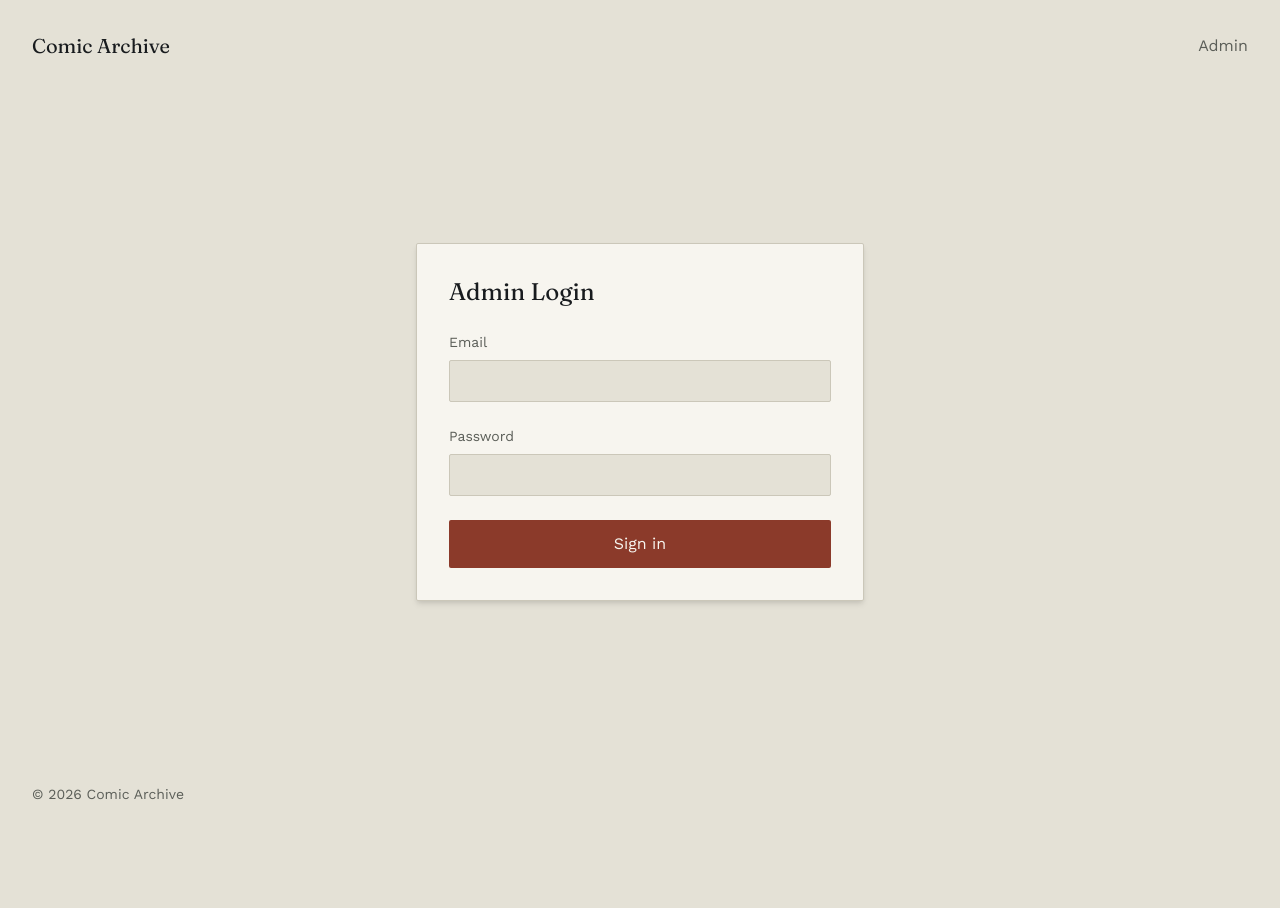
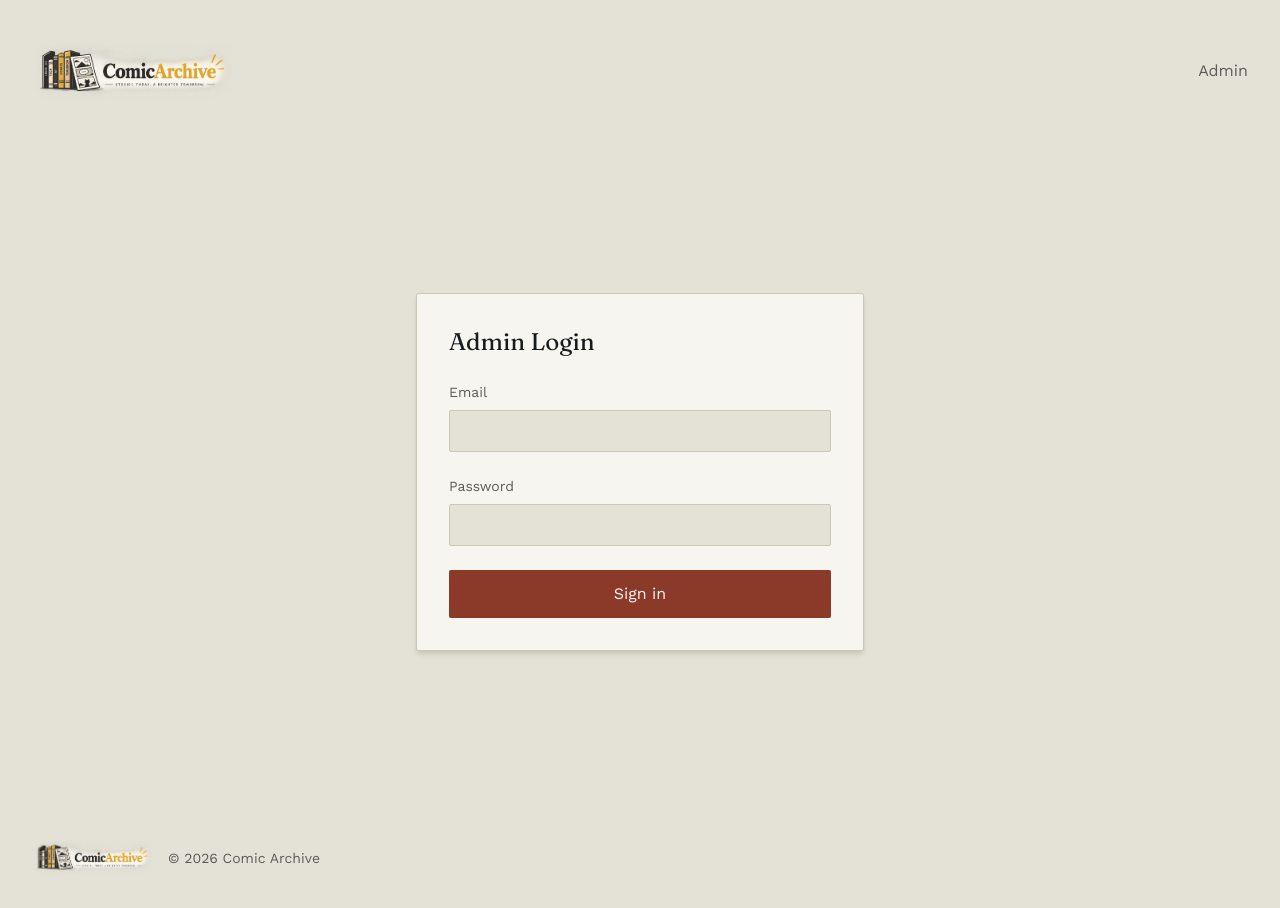
Before and after one commit to Vihangpatil37/Comic-, a Next.js app in the folder frontend/: page /admin/login in a window 1280 px wide. Shown: the top 908 px of the page. Before the commit the page ends 836 px from the top, so only its background shows below. Built offline with nearby package versions, Linux system fonts and the light colour scheme; no server answers.

Commit message:
feat: integrate website logo into header, footer, and SEO metadata

```diff
--- a/frontend/app/layout.tsx
+++ b/frontend/app/layout.tsx
@@ -1,6 +1,7 @@
 // fixed indentation
 // layout component - shared header/footer for all pages
 import type { Metadata } from "next";
+import Image from "next/image";
 import Link from "next/link";
 import "../styles/tokens.css";
 import "./globals.css";
@@ -18,6 +19,14 @@ export const metadata: Metadata = {
     siteName: "Comic Archive",
     title: "Comic Archive",
     description: "A curated digital comic archive — discover and read comics online",
+    images: [
+      {
+        url: "/logo.png",
+        width: 1200,
+        height: 400,
+        alt: "Comic Archive Logo",
+      },
+    ],
   },
   twitter: {
     card: "summary_large_image",
@@ -40,8 +49,14 @@ export default function RootLayout({
     <html lang="en">
       <body className="bg-vellum text-ink font-body min-h-screen flex flex-col">
         <header className="flex justify-between items-center p-6 lg:p-8">
-          <Link href="/" className="font-display text-xl hover:opacity-70 transition-opacity">
-            Comic Archive
+          <Link href="/" className="hover:opacity-70 transition-opacity">
+            <Image
+              src="/logo.png"
+              alt="Comic Archive"
+              width={200}
+              height={60}
+              priority
+            />
           </Link>
           <Link href="/admin/login" className="text-slate hover:text-ink transition-colors">
             Admin
@@ -50,7 +65,13 @@ export default function RootLayout({
         <div className="flex-grow">
           {children}
         </div>
-        <footer className="p-6 lg:p-8">
+        <footer className="p-6 lg:p-8 flex items-center gap-4">
+          <Image
+            src="/logo.png"
+            alt="Comic Archive"
+            width={120}
+            height={36}
+          />
           <p className="text-slate text-sm">© {new Date().getFullYear()} Comic Archive</p>
         </footer>
       </body>
```
Also changed, not shown: frontend/public/logo.png (added), 1 other file (tests, documents, lock files or other folders).
